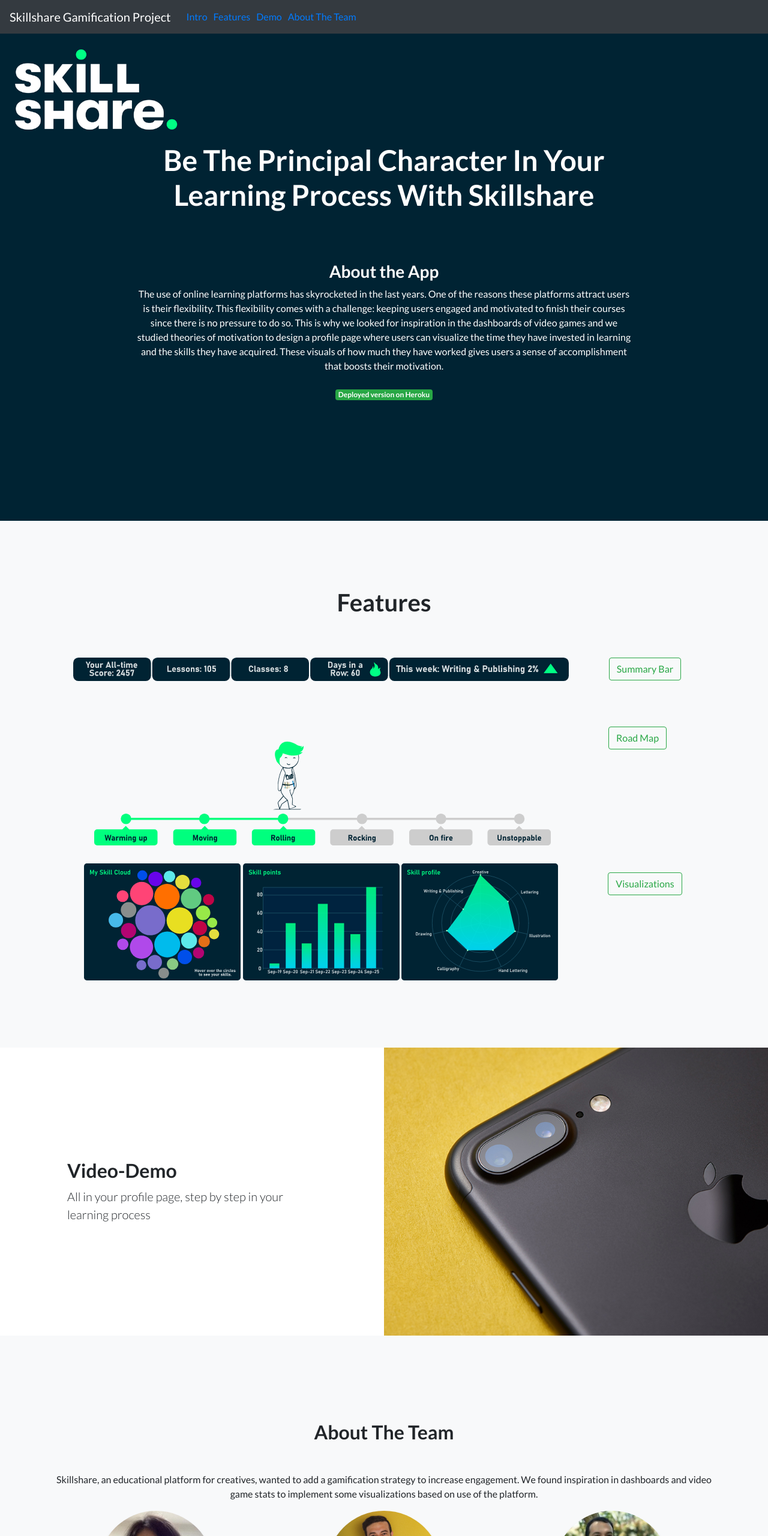
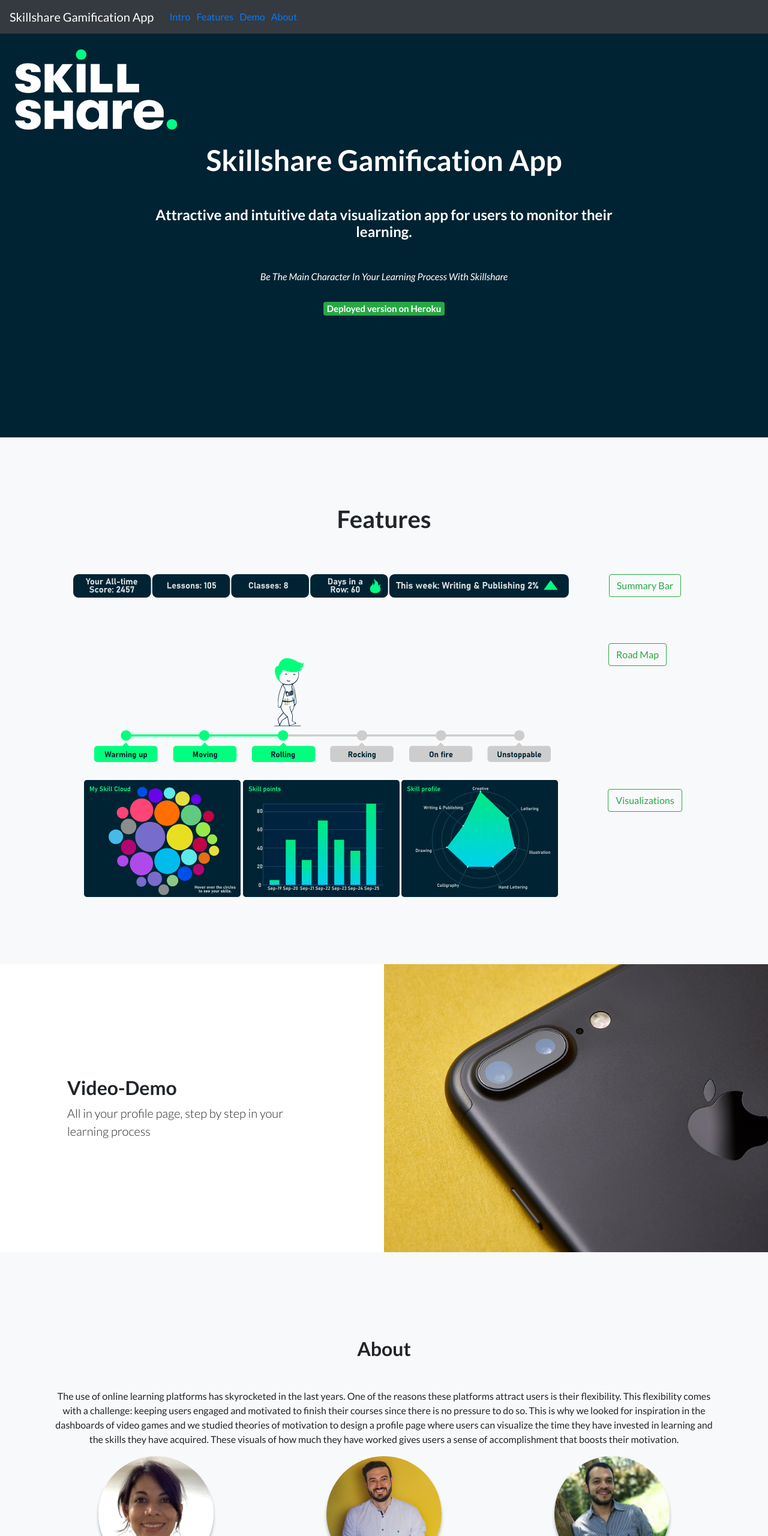
Before and after one commit to Charliemur2-zz/gamification-landing_page, a website: page index.html in a window 1280 px wide. Shown: the top 2560 px of the page at 60% size. Drawn offline with Linux system fonts and the light colour scheme.

Commit message:
add some styles in intro section

```diff
--- a/index.html
+++ b/index.html
@@ -28,7 +28,7 @@
   <!-- Navigation -->
 
   <nav class="navbar navbar-expand-md navbar-dark bg-dark fixed-top">
-    <a class="navbar-brand" href="#">Skillshare Gamification Project</a>
+    <a class="navbar-brand" href="#">Skillshare Gamification App</a>
     <button class="navbar-toggler" type="button" data-toggle="collapse" data-target="#navbarSupportedContent" aria-controls="navbarNavdropDown" aria-expanded="false" aria-label="Toggle navigation">
       <span class="navbar-toggler-icon"></span>
     </button>
@@ -37,7 +37,7 @@
         <li class="nav-item"><a href="#intro">Intro</a></li>
         <li class="nav-item"><a href="#features">Features</a></li>
         <li class="nav-item"><a href="#demo">Demo</a></li>
-        <li class="nav-item"><a href="#about">About The Team</a></li>
+        <li class="nav-item"><a href="#about">About</a></li>
       </ul>
     </div>
   </nav>
@@ -49,13 +49,13 @@
     <div class="container">
       <div class="row">
         <div class="col-xl-9 mx-auto">
-          <h1 class="mb-5">Be The Principal Character In Your Learning Process With Skillshare</h1>
-          <h3>About the App</h3>
-          <p>The use of online learning platforms has skyrocketed in the last years. One of the reasons these platforms attract users is their flexibility. This flexibility comes with a challenge: keeping users engaged and motivated to finish their courses since there is no pressure to do so.
-            This is why we looked for inspiration in the dashboards of video games and we studied theories of motivation to design a profile page where users can visualize the time they have invested in learning and the skills they have acquired. These visuals of how much they have worked gives users a sense of accomplishment that boosts their motivation.</p>
+          <h1 class="mb-5">Skillshare Gamification App</h1>
+          <h4 class="mb-5">Attractive and intuitive data visualization app for users to monitor their learning.</h4>
+          <p><em>Be The Main Character In Your Learning Process With Skillshare</em></p>
+          <!-- <h3>About the App</h3> -->
         </div>
       </div>
-      <button class="btn btn-success" type="button">
+      <button class="btn btn-success btn-lg" type="button">
         <a class="badge badge-success" href="https://holberton-gamification.herokuapp.com" alt="Deployed app">Deployed version on Heroku</a>
       </button>
     </div>
@@ -109,8 +109,8 @@
               <h3>Visualizations</h3>
               <p>
                 <b>Bar chart:</b> <br>Allows users to see the scores of the last 7 days they have visited the platform. They could follow their daily progress, having points of comparison to get pills of motivation to keep pushing.<br>
-                <b>Radar chart:</b> <br>Displays the top six skills with the highest scores, giving to the Skillshare user’s avatar a video-game style characterization. Showing continuous changes related to their avatar’s skills’ development, fostering appropriation of the feeling of progress and learning.<br>
-                <b>Bubble chart:</b> <br>Displays the 30 skills with the highest scores, allowing to make relationship between main skills and secondary ones with the purpose of expanding the global perspective regarding the skills’ learning and development, which allows the users to have an idea of the integrality of the knowledge that Skillshare is allowing them to acquire.
+                <b>Radar chart:</b> <br>Displays the top six skills with the highest scores, giving the Skillshare user’s avatar a video-game style characterization. Showing continuous changes related to their avatar’s skills’ development, fostering appropriation of the feeling of progress and learning.<br>
+                <b>Bubble chart:</b> <br>Displays the 30 skills with the highest scores, providing a global perspective of the skills acquired and the amount of time spent on them. This gives users a sense of accomplishment.
               </p>
             </div>
           </div>
@@ -137,8 +137,9 @@
   <a name="about"></a>
   <section class="testimonials text-center bg-light">
     <div class="container">
-      <h2 class="mb-5">About The Team</h2>
-      <p>Skillshare, an educational platform for creatives, wanted to add a gamification strategy to increase engagement. We found inspiration in dashboards and video game stats to implement some visualizations based on use of the platform.</p>
+      <h2 class="mb-5">About</h2>
+      <p>The use of online learning platforms has skyrocketed in the last years. One of the reasons these platforms attract users is their flexibility. This flexibility comes with a challenge: keeping users engaged and motivated to finish their courses since there is no pressure to do so.
+        This is why we looked for inspiration in the dashboards of video games and we studied theories of motivation to design a profile page where users can visualize the time they have invested in learning and the skills they have acquired. These visuals of how much they have worked gives users a sense of accomplishment that boosts their motivation.</p>
       <div class="row">
         <div class="col-lg-4">
           <div class="testimonial-item mx-auto mb-5 mb-lg-0">
@@ -223,8 +224,7 @@
         </div>
         <div class="col-md-12 last-container">
           <h3>What comes next</h3>
-          <p>Implementing gamification elements starts with stats that can lead to badges, and rewards for the users.
-            This app can provide input for personalization projects in which recommendation systems or rewards or badges are customized according to the specific skills acquired by the users.</p>
+          <p>Implementing gamification elements begins with stats which be used to give badges, and rewards to the users. This app can provide input for personalization projects in which recommendation systems or rewards or badges are customized according to the specific skills acquired by the users.</p>
         </div>
       </div>
     </div>
```
Also changed, not shown: css/landing-page.css (line endings or trailing spaces).
